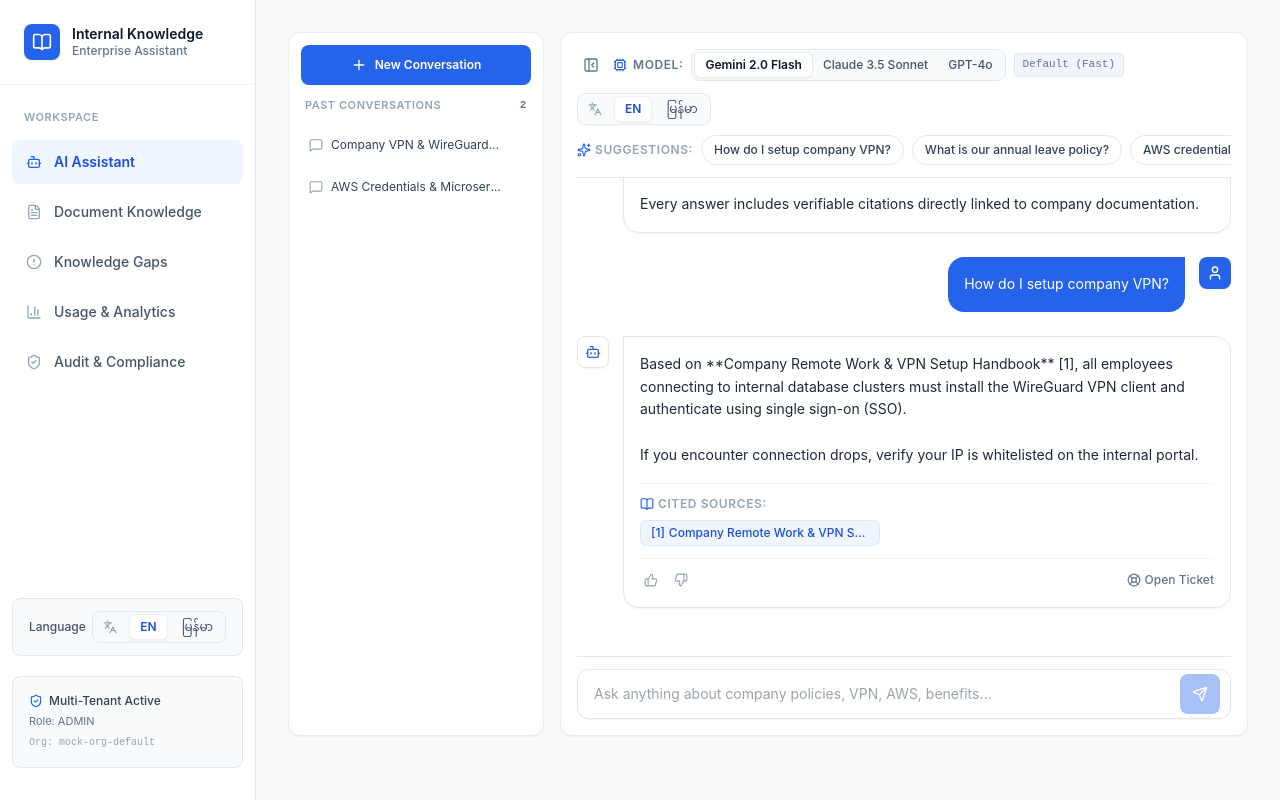
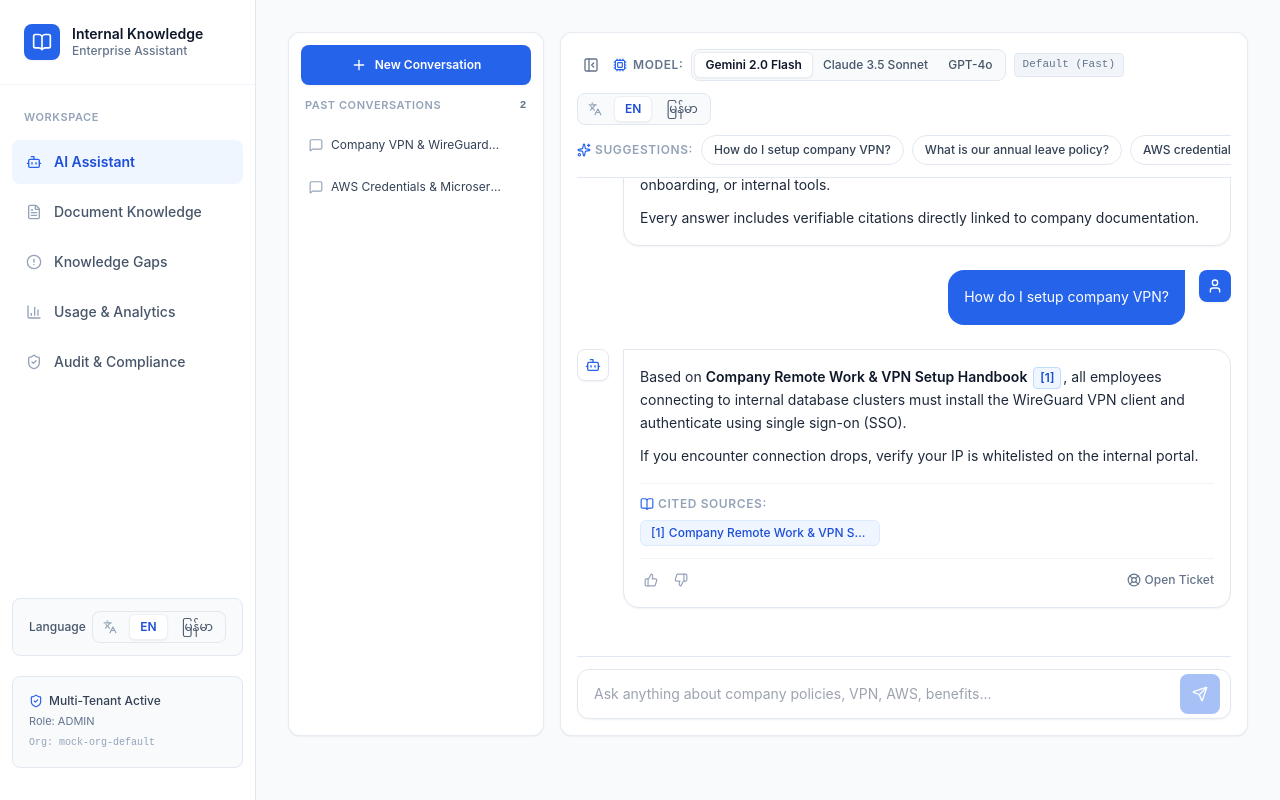
Before and after one commit to zinoo-dez/smart-internal-knowledge-app, a Next.js app in the folder apps/web/: page /chat in a window 1280 px wide. Both pictures are taken after a click on the button "How do I setup company VPN?". Built offline with nearby package versions, Linux system fonts and the light colour scheme; no server answers.

Commit message:
feat(web): add markdown content renderer with interactive citation badges

```diff
--- a/apps/web/package.json
+++ b/apps/web/package.json
@@ -18,6 +18,8 @@
     "next": "^15.5.29",
     "react": "^19.0.0",
     "react-dom": "^19.0.0",
+    "react-markdown": "^10.1.0",
+    "remark-gfm": "^4.0.1",
     "tailwind-merge": "^3.0.2"
   },
   "devDependencies": {
--- a/apps/web/src/app/chat/page.tsx
+++ b/apps/web/src/app/chat/page.tsx
@@ -29,6 +29,7 @@ import {
 } from '@/lib/api-client';
 import { useLanguage } from '@/context/language-context';
 import { LanguageSwitcher } from '@/components/ui/language-switcher';
+import { MarkdownContent } from '@/components/ui/markdown-content';
 
 interface ModelOption {
   id: string;
@@ -505,7 +506,15 @@ export default function ChatPage() {
                   : 'bg-white border border-slate-200 text-slate-800 rounded-tl-none shadow-sm'
               }`}
             >
-              <div className="whitespace-pre-wrap">{msg.content}</div>
+              <MarkdownContent
+                content={msg.content}
+                isUser={msg.role === 'user'}
+                onCitationClick={(idx) => {
+                  if (msg.citations && msg.citations[idx]) {
+                    setSelectedCitation(msg.citations[idx]);
+                  }
+                }}
+              />
 
               {/* Citations list for assistant messages */}
               {msg.citations && msg.citations.length > 0 && (
--- /dev/null
+++ b/apps/web/src/components/ui/markdown-content.tsx
@@ -0,0 +1,150 @@
+'use client';
+
+import React, { useMemo } from 'react';
+import ReactMarkdown from 'react-markdown';
+import remarkGfm from 'remark-gfm';
+
+interface MarkdownContentProps {
+  content: string;
+  isUser?: boolean;
+  onCitationClick?: (index: number) => void;
+}
+
+export const MarkdownContent: React.FC<MarkdownContentProps> = ({
+  content,
+  isUser = false,
+  onCitationClick,
+}) => {
+  if (isUser) {
+    return <div className="whitespace-pre-wrap leading-relaxed">{content}</div>;
+  }
+
+  // Pre-process citations like [1], [2] into anchor links so they become interactive buttons
+  const processedContent = useMemo(() => {
+    if (!content) return '';
+    // Replace [1], [2] citation markers that are not already markdown links
+    return content.replace(/(?<!\[)\[(\d+)\](?!\()/g, '[$1](#cite-$1)');
+  }, [content]);
+
+  return (
+    <div className="markdown-body text-sm leading-relaxed text-slate-800 break-words space-y-2">
+      <ReactMarkdown
+        remarkPlugins={[remarkGfm]}
+        components={{
+          p({ children }) {
+            return <p className="mb-2.5 last:mb-0 leading-relaxed">{children}</p>;
+          },
+          strong({ children }) {
+            return <strong className="font-semibold text-slate-900">{children}</strong>;
+          },
+          em({ children }) {
+            return <em className="italic text-slate-800">{children}</em>;
+          },
+          h1({ children }) {
+            return <h1 className="text-base font-bold text-slate-900 mt-3 mb-1.5 leading-tight">{children}</h1>;
+          },
+          h2({ children }) {
+            return <h2 className="text-sm font-bold text-slate-900 mt-2.5 mb-1.5 leading-tight">{children}</h2>;
+          },
+          h3({ children }) {
+            return <h3 className="text-xs font-bold text-slate-900 uppercase tracking-wide mt-2 mb-1">{children}</h3>;
+          },
+          ul({ children }) {
+            return <ul className="list-disc pl-5 my-2 space-y-1">{children}</ul>;
+          },
+          ol({ children }) {
+            return <ol className="list-decimal pl-5 my-2 space-y-1">{children}</ol>;
+          },
+          li({ children }) {
+            return <li className="leading-relaxed">{children}</li>;
+          },
+          blockquote({ children }) {
+            return (
+              <blockquote className="border-l-2 border-blue-500 pl-3 my-2 text-slate-600 italic bg-slate-50/60 py-1 rounded-r">
+                {children}
+              </blockquote>
+            );
+          },
+          code({ className, children, ...props }) {
+            const isCodeBlock = Boolean(className);
+            if (isCodeBlock) {
+              return (
+                <div className="relative my-2.5 rounded-lg overflow-hidden border border-slate-800 bg-slate-900">
+                  <div className="flex items-center justify-between px-3 py-1 bg-slate-800/80 text-[11px] font-mono text-slate-400">
+                    <span>{className?.replace('language-', '') || 'code'}</span>
+                  </div>
+                  <pre className="p-3 overflow-x-auto text-xs font-mono text-slate-100 leading-normal">
+                    <code className={className} {...props}>
+                      {children}
+                    </code>
+                  </pre>
+                </div>
+              );
+            }
+            return (
+              <code
+                className="bg-slate-100 text-blue-700 text-[13px] px-1.5 py-0.5 rounded font-mono border border-slate-200/80 font-medium"
+                {...props}
+              >
+                {children}
+              </code>
+            );
+          },
+          table({ children }) {
+            return (
+              <div className="overflow-x-auto my-3 border border-slate-200 rounded-lg shadow-sm">
+                <table className="w-full text-left border-collapse text-xs">{children}</table>
+              </div>
+            );
+          },
+          thead({ children }) {
+            return <thead className="bg-slate-50 border-b border-slate-200">{children}</thead>;
+          },
+          tbody({ children }) {
+            return <tbody className="divide-y divide-slate-100">{children}</tbody>;
+          },
+          tr({ children }) {
+            return <tr className="hover:bg-slate-50/50 transition-colors">{children}</tr>;
+          },
+          th({ children }) {
+            return <th className="px-3 py-2 text-slate-700 font-semibold">{children}</th>;
+          },
+          td({ children }) {
+            return <td className="px-3 py-2 text-slate-700">{children}</td>;
+          },
+          a({ href, children }) {
+            if (href?.startsWith('#cite-')) {
+              const citationNum = parseInt(href.replace('#cite-', ''), 10);
+              const citationIdx = citationNum - 1;
+              return (
+                <button
+                  type="button"
+                  onClick={() => onCitationClick && onCitationClick(citationIdx)}
+                  className="inline-flex items-center px-1.5 py-0.5 rounded bg-blue-50 text-blue-700 hover:bg-blue-100 font-semibold text-xs border border-blue-200 transition-colors mx-0.5 align-baseline"
+                  title={`View citation [${citationNum}]`}
+                >
+                  [{children}]
+                </button>
+              );
+            }
+            return (
+              <a
+                href={href}
+                target="_blank"
+                rel="noreferrer noopener"
+                className="text-blue-600 hover:text-blue-800 underline underline-offset-2 font-medium"
+              >
+                {children}
+              </a>
+            );
+          },
+          hr() {
+            return <hr className="my-3 border-slate-200" />;
+          },
+        }}
+      >
+        {processedContent}
+      </ReactMarkdown>
+    </div>
+  );
+};
```
Also changed, not shown: 2 other files (tests, documents, lock files or other folders).
